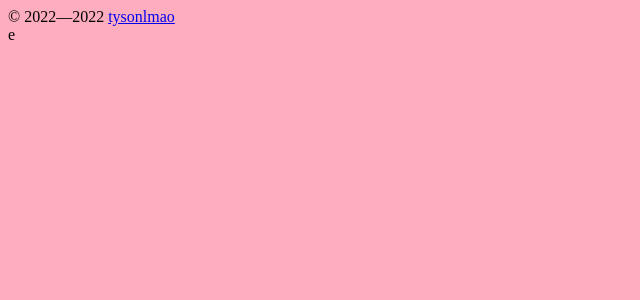
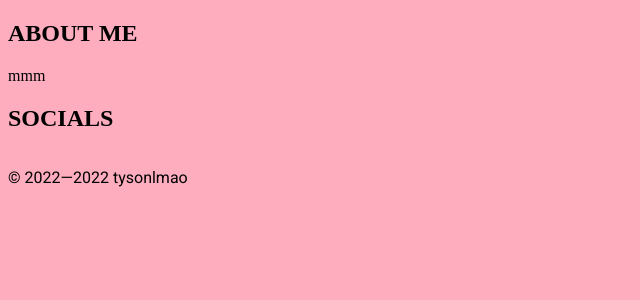
Before and after one commit to tysonlmao/tafe, a PHP site: page / in a window 1280 px wide. Shown: the top 300 px of the page, without its empty margins (0-640 px from the left). Run offline with PHP 8.4, Linux system fonts and the light colour scheme.

Commit message:
added sections

```diff
--- a/portfolio/css/style.css
+++ b/portfolio/css/style.css
@@ -1,3 +1,19 @@
+@import url("https://fonts.googleapis.com/css2?family=Space+Mono&display=swap");
+@import url("https://fonts.googleapis.com/css2?family=Roboto&display=swap");
+
 body {
   background-color: #fdadbe;
 }
+
+footer {
+  font-family: "Roboto", sans-serif;
+}
+
+footer > p {
+  display: inline-block;
+  text-decoration: none;
+}
+
+.nounderline {
+  text-decoration: none;
+}
--- a/portfolio/index.html
+++ b/portfolio/index.html
@@ -4,7 +4,7 @@
 <head>
     <meta charset="UTF-8">
     <meta name="viewport" content="width=device-width, initial-scale=1.0">
-    <title>About page</title>
+    <title>tysonlmao</title>
     <link rel="stylesheet" href="./css/style.css">
 </head>
 
@@ -12,11 +12,25 @@
     <main>
         <div>
             <section>
+                <h2>ABOUT ME</h2>
+                <p>mmm</p>
+            </section>
+        </div>
+        <div>
+            <section class="socials-cr">
+                <h2>SOCIALS</h2>
+            </section>
+        </div>
+        <div>
+            <section>
 
             </section>
         </div>
     </main>
-    <footer>&copy; 2022&mdash;2022 <a href="https://tysonlmao.dev">tysonlmao</a><span></footer>
+    <footer>
+        <p>&copy;</p> 2022&mdash;2022 <a class="nounderline" href="https://tysonlmao.dev"
+            style="color: black;">tysonlmao</a><span>
+    </footer>
 </body>
 
-</html>e
+</html>
```
